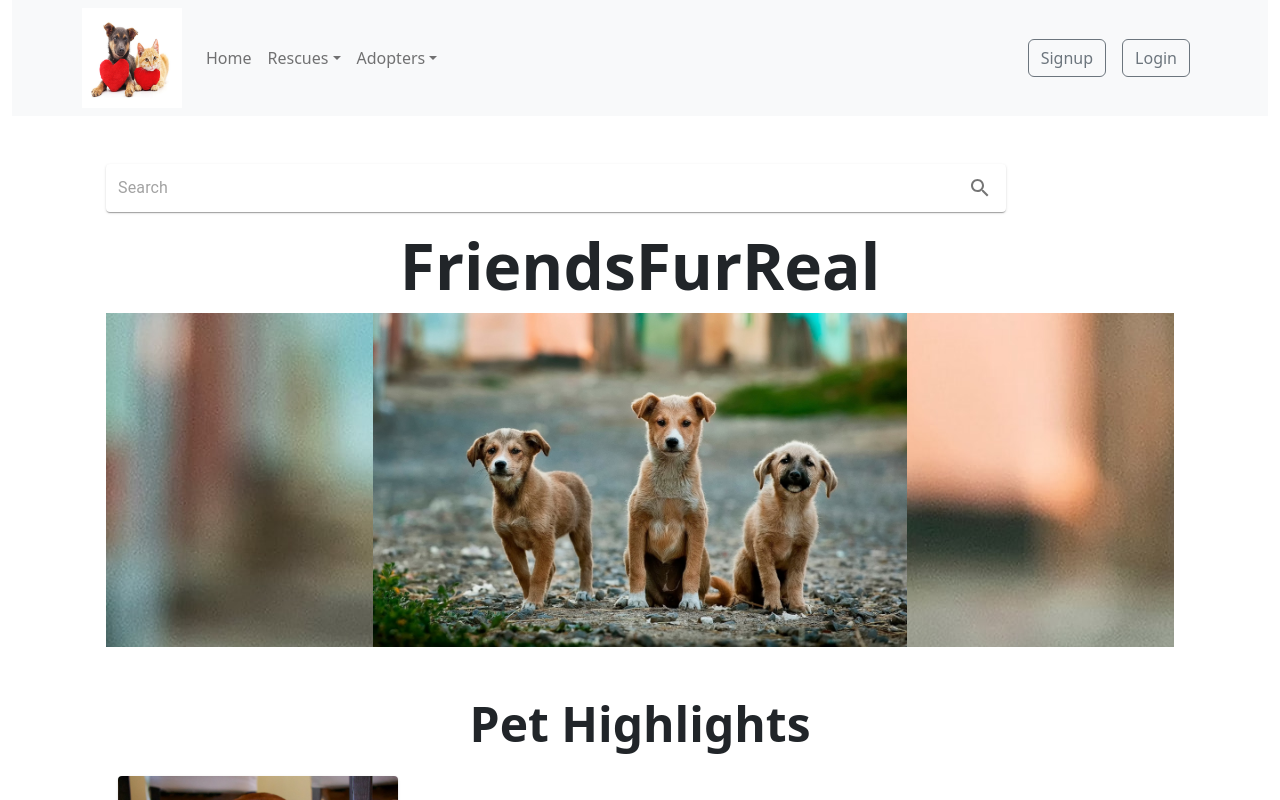
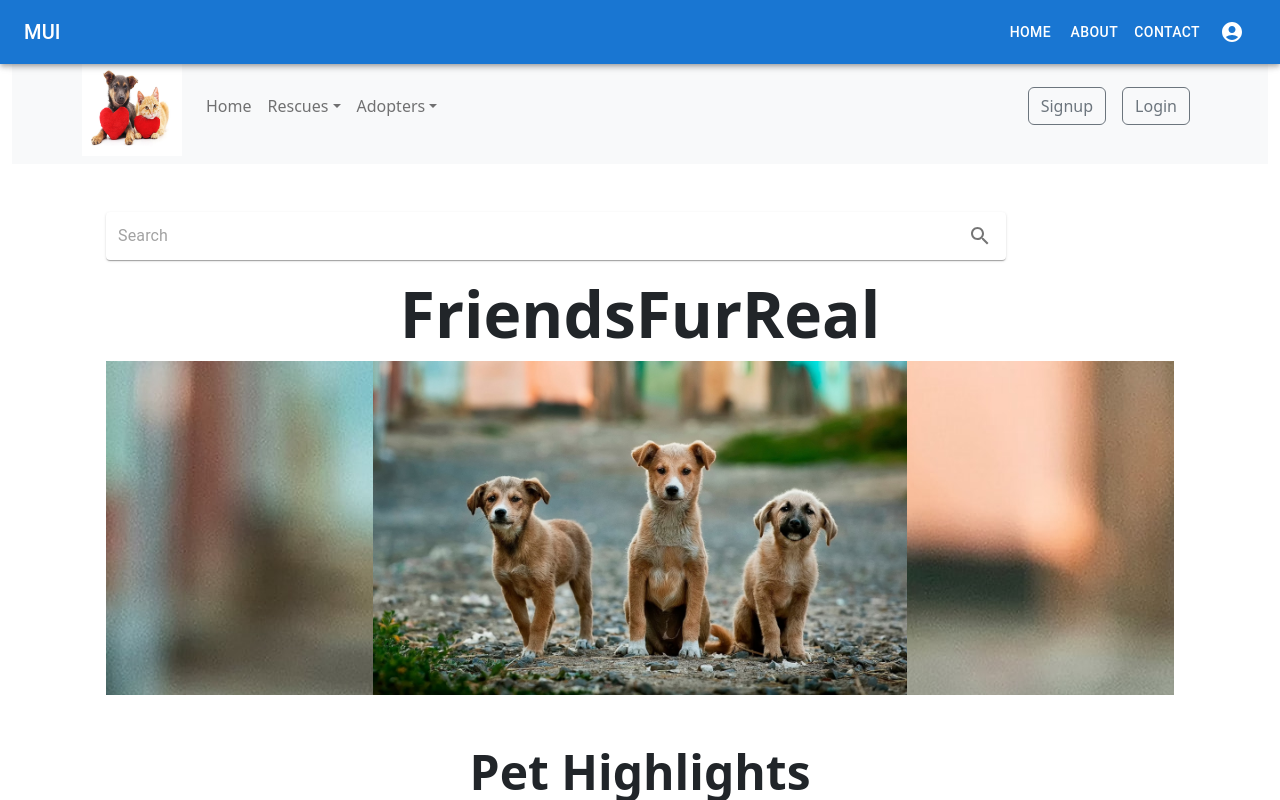
Before and after one commit to stacieherrington/friends-fur-real, a React (Create React App) app in the folder ghi/: page / in a window 1280 px wide. Shown: the top 800 px of the page. Built offline with nearby package versions, Linux system fonts and the light colour scheme.

Commit message:
Initial appbar stuff from mui

```diff
--- a/ghi/src/App.js
+++ b/ghi/src/App.js
@@ -1,6 +1,7 @@
 import React from 'react';
 import { BrowserRouter, Routes, Route } from 'react-router-dom';
 import './App.css';
+import DrawerAppBar from './DrawerAppBar';
 import HomePage from './Homepage';
 import NavBar from './nav';
 
@@ -9,6 +10,7 @@ function App() {
   return (
     <>
       <BrowserRouter>
+        <DrawerAppBar />
         <NavBar />
         <div className="container">
           <Routes>
--- /dev/null
+++ b/ghi/src/DrawerAppBar.js
@@ -0,0 +1,150 @@
+import * as React from 'react';
+import PropTypes from 'prop-types';
+import AppBar from '@mui/material/AppBar';
+import Box from '@mui/material/Box';
+import Divider from '@mui/material/Divider';
+import Drawer from '@mui/material/Drawer';
+import IconButton from '@mui/material/IconButton';
+import List from '@mui/material/List';
+import ListItem from '@mui/material/ListItem';
+import ListItemButton from '@mui/material/ListItemButton';
+import ListItemText from '@mui/material/ListItemText';
+import MenuIcon from '@mui/icons-material/Menu';
+import Toolbar from '@mui/material/Toolbar';
+import Typography from '@mui/material/Typography';
+import Button from '@mui/material/Button';
+import MenuItem from '@mui/material/MenuItem';
+import Menu from '@mui/material/Menu';
+import AccountCircle from '@mui/icons-material/AccountCircle';
+
+
+const drawerWidth = 240;
+const navItems = ['Home', 'About', 'Contact'];
+
+function DrawerAppBar(props) {
+  const { window } = props;
+  const [mobileOpen, setMobileOpen] = React.useState(false);
+  const [anchorEl, setAnchorEl] = React.useState(null);
+
+
+
+  const handleMenu = (event) => {
+    setAnchorEl(event.currentTarget);
+  };
+
+  const handleClose = () => {
+    setAnchorEl(null);
+  };
+  const handleDrawerToggle = () => {
+    setMobileOpen(!mobileOpen);
+  };
+
+  const drawer = (
+    <Box onClick={handleDrawerToggle} sx={{ textAlign: 'center' }}>
+      <Typography variant="h6" sx={{ my: 2 }}>
+        MUI
+      </Typography>
+      <Divider />
+      <List>
+        {navItems.map((item) => (
+          <ListItem key={item} disablePadding>
+            <ListItemButton sx={{ textAlign: 'center' }}>
+              <ListItemText primary={item} />
+            </ListItemButton>
+          </ListItem>
+        ))}
+      </List>
+    </Box>
+  );
+
+  const container = window !== undefined ? () => window().document.body : undefined;
+
+  return (
+    <Box sx={{ display: 'flex' }}>
+      <AppBar component="nav">
+        <Toolbar>
+          <IconButton
+            color="inherit"
+            aria-label="open drawer"
+            edge="start"
+            onClick={handleDrawerToggle}
+            sx={{ mr: 2, display: { sm: 'none' } }}
+          >
+            <MenuIcon />
+          </IconButton>
+          <Typography
+            variant="h6"
+            component="div"
+            sx={{ flexGrow: 1, display: { xs: 'none', sm: 'block' } }}
+          >
+            MUI
+          </Typography>
+          <Box sx={{ display: { xs: 'none', sm: 'block' } }}>
+            {navItems.map((item) => (
+              <Button key={item} sx={{ color: '#fff' }}>
+                {item}
+              </Button>
+            ))}
+          </Box>
+          <div>
+        <IconButton
+                size="large"
+                aria-label="account of current user"
+                aria-controls="menu-appbar"
+                aria-haspopup="true"
+                onClick={handleMenu}
+                color="inherit"
+              >
+                <AccountCircle />
+              </IconButton>
+        <Menu
+                id="menu-appbar"
+                anchorEl={anchorEl}
+                anchorOrigin={{
+                  vertical: 'top',
+                  horizontal: 'right',
+                }}
+                keepMounted
+                transformOrigin={{
+                  vertical: 'top',
+                  horizontal: 'right',
+                }}
+                open={Boolean(anchorEl)}
+                onClose={handleClose}
+              >
+                <MenuItem onClick={handleClose}>Profile</MenuItem>
+                <MenuItem onClick={handleClose}>My account</MenuItem>
+              </Menu>
+              </div>
+        </Toolbar>
+      </AppBar>
+      <Box component="nav">
+        <Drawer
+          container={container}
+          variant="temporary"
+          open={mobileOpen}
+          onClose={handleDrawerToggle}
+          ModalProps={{
+            keepMounted: true, // Better open performance on mobile.
+          }}
+          sx={{
+            display: { xs: 'block', sm: 'none' },
+            '& .MuiDrawer-paper': { boxSizing: 'border-box', width: drawerWidth },
+          }}
+        >
+          {drawer}
+        </Drawer>
+      </Box>
+    </Box>
+  );
+}
+
+DrawerAppBar.propTypes = {
+  /**
+   * Injected by the documentation to work in an iframe.
+   * You won't need it on your project.
+   */
+  window: PropTypes.func,
+};
+
+export default DrawerAppBar;
--- a/ghi/src/nav.js
+++ b/ghi/src/nav.js
@@ -8,7 +8,7 @@ import Button from 'react-bootstrap/Button';
 function NavBar() {
   return (
     <>
-      <div className="container-fluid">
+      <div className="container-fluid mt-5">
         <Navbar bg="light" variant="light" expand="lg">
           <Container>
             <div>
```
Also changed, not shown: 1 other file (tests, documents, lock files or other folders).
